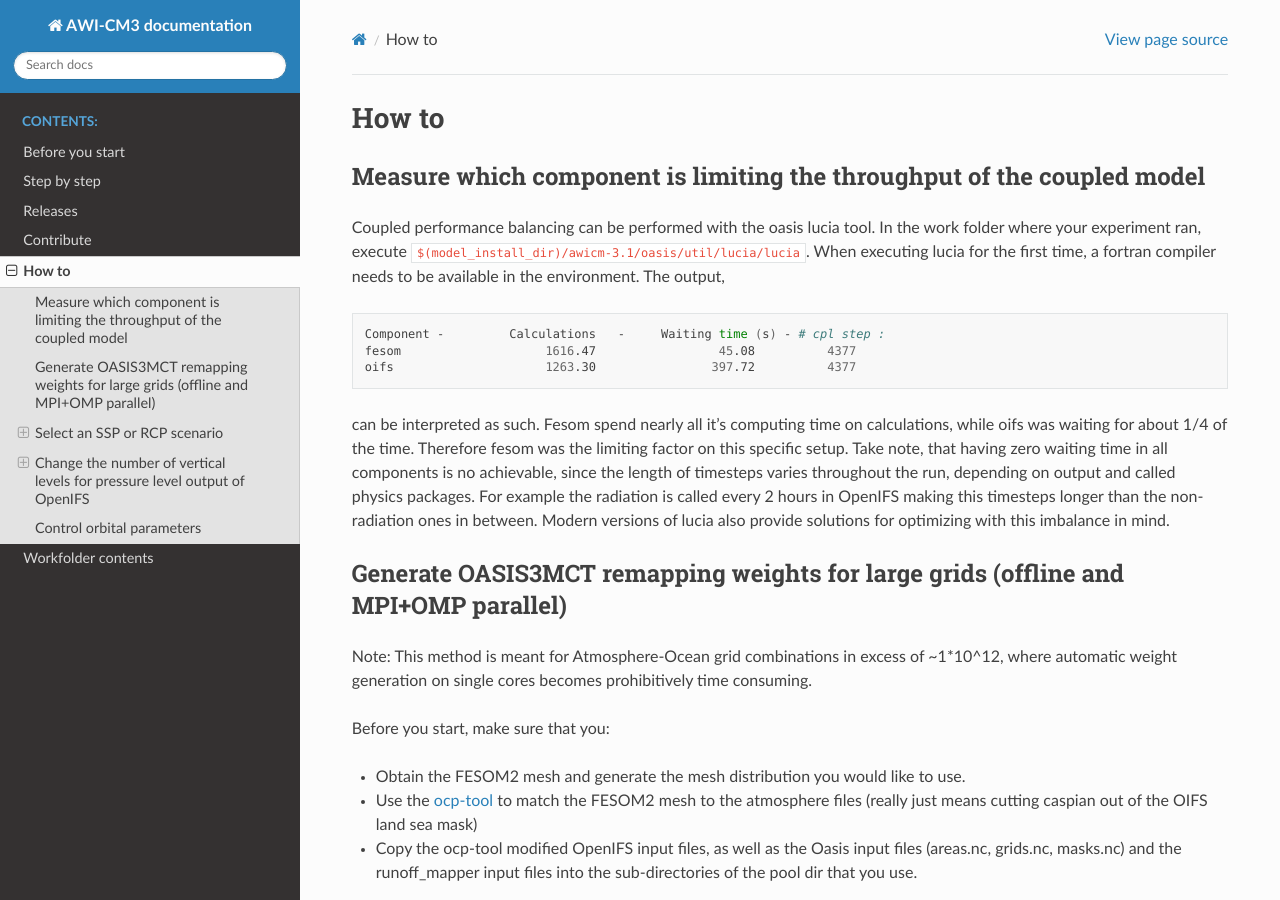
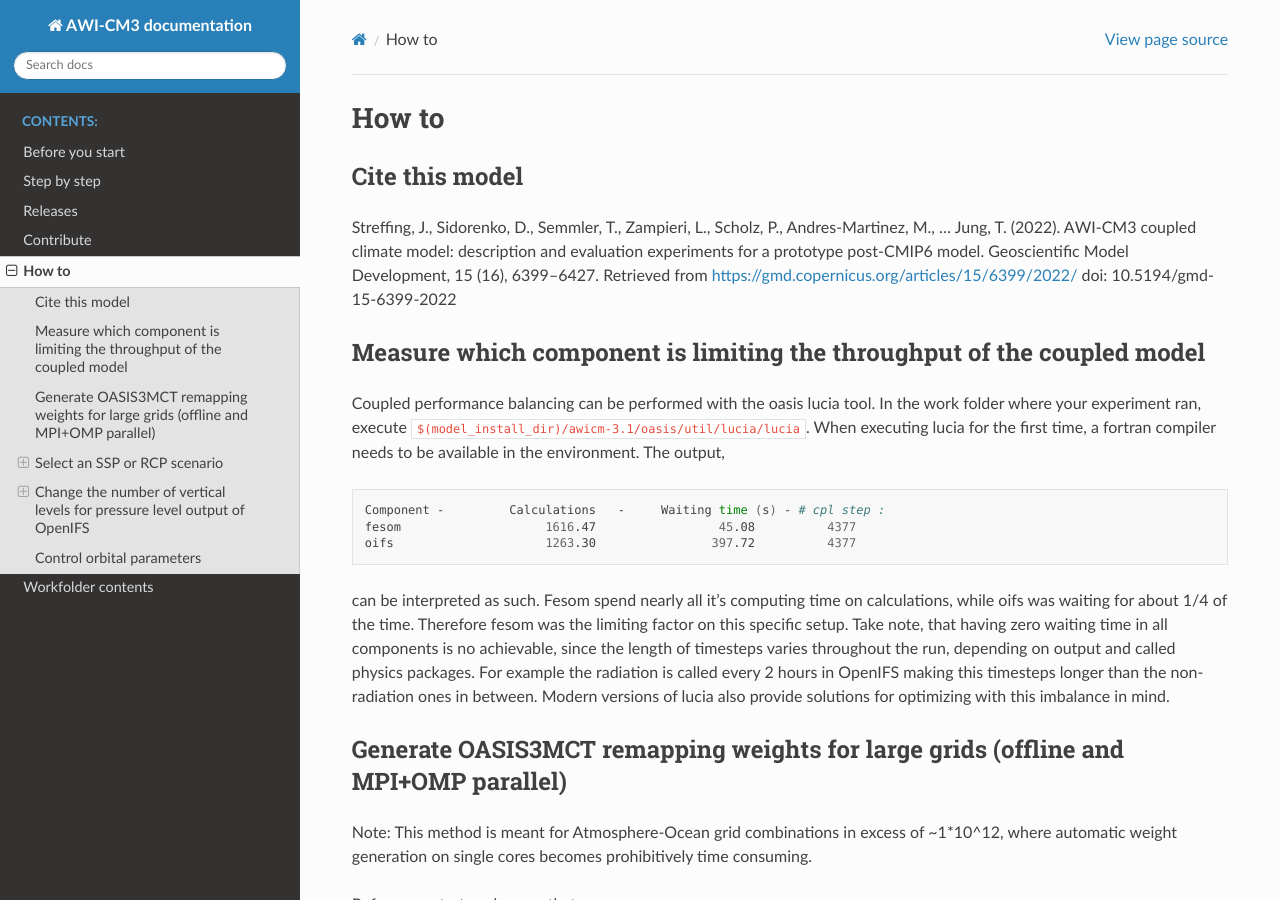
Before and after one commit to AWI-ESM/documentation_AWI-CM3, a Sphinx documentation site: the page built from source/how_to.rst, in a window 1280 px wide and 900 px high. Built offline with Sphinx 7.4.7 and the Read the Docs theme 2.0.0, drawn with Linux system fonts in a browser that asks for light colours.

Commit message:
Update how_to.rst

```diff
--- a/source/how_to.rst
+++ b/source/how_to.rst
@@ -2,6 +2,12 @@
 
 How to
 ******
+
+Cite this model
+=========
+
+Streffing, J., Sidorenko, D., Semmler, T., Zampieri, L., Scholz, P., Andres-Martinez, M., . . . Jung, T. (2022). AWI-CM3 coupled climate model: description and evaluation experiments for a prototype post-CMIP6 model. Geoscientific Model Development, 15 (16), 6399–6427. Retrieved from https://gmd.copernicus.org/articles/15/6399/2022/ doi: 10.5194/gmd-15-6399-2022
+
 
 Measure which component is limiting the throughput of the coupled model
 =========
```
